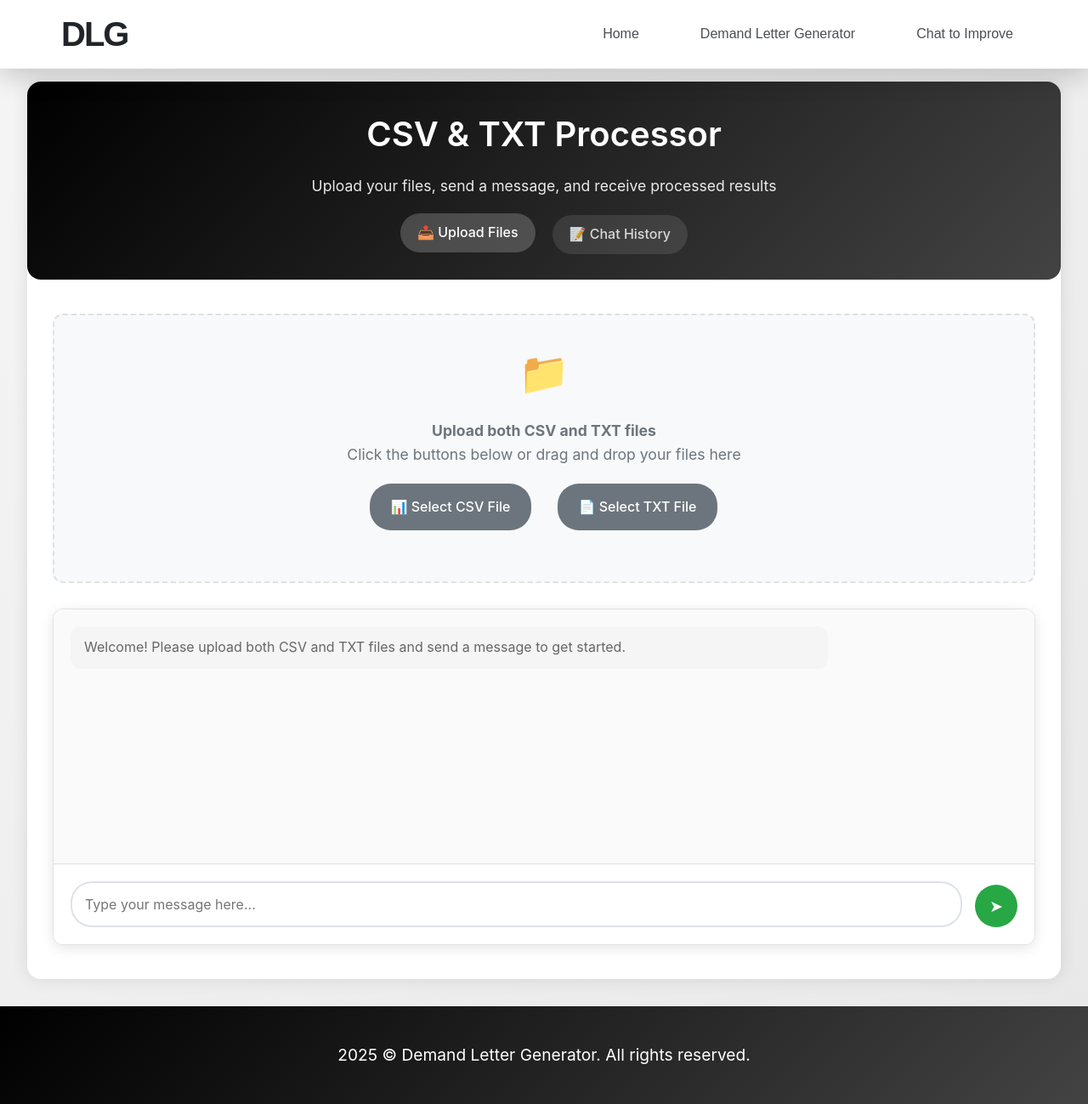
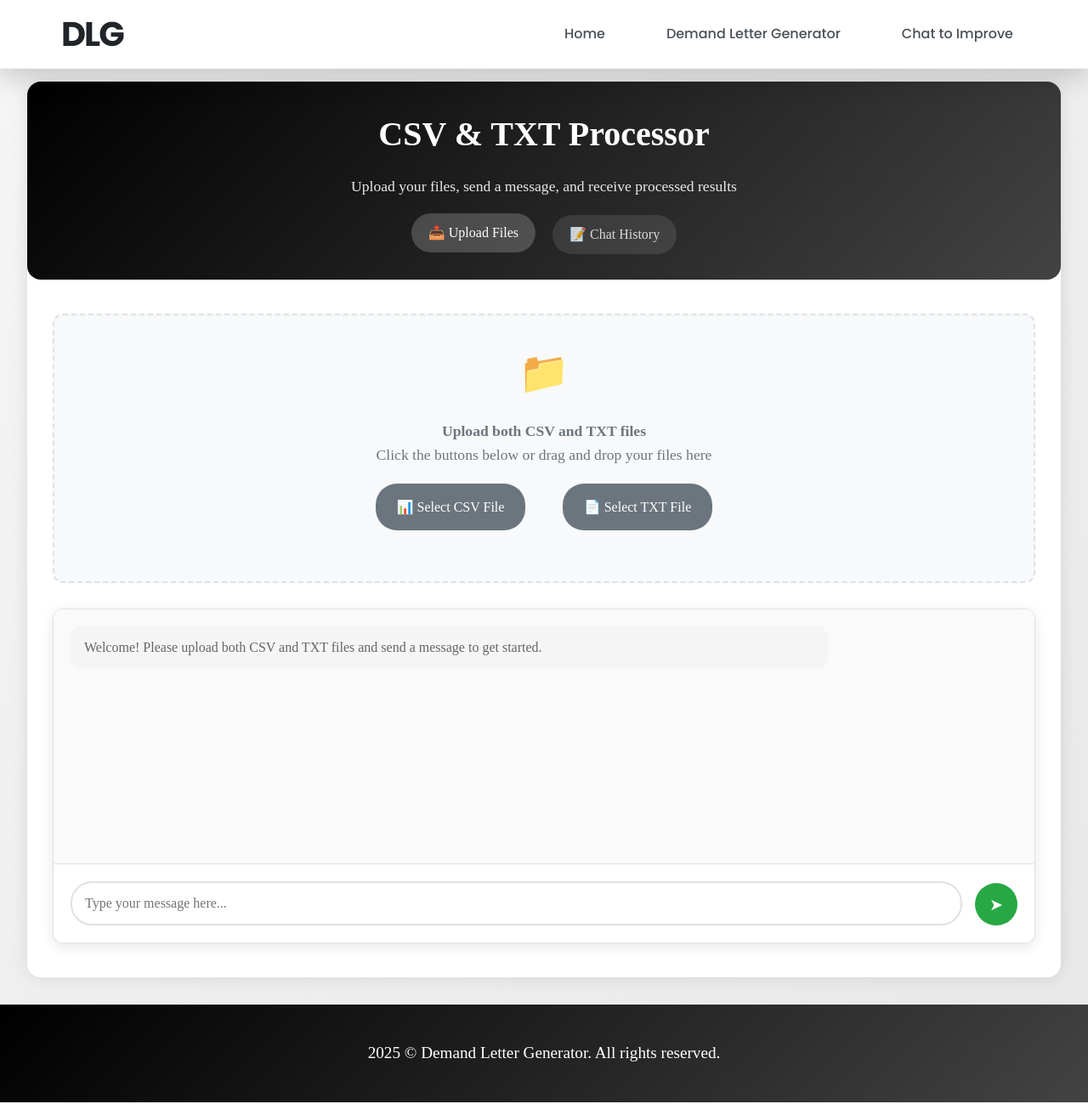
Before and after one commit to arcthaneaidelta/Docx-generation-with-database, a Flask app: page / in a window 1280 px wide. Shown: the whole page at 85% size. Run offline with Flask 3, Linux system fonts and the light colour scheme.

Commit message:
Update base.html

```diff
--- a/Flask_App/templates/base.html
+++ b/Flask_App/templates/base.html
@@ -5,6 +5,7 @@
     <meta name="viewport" content="width=device-width, initial-scale=1.0" />
     <title>{% block title %}CSV & TXT Processor{% endblock %}</title>
     <style>
+      @import url("https://fonts.googleapis.com/css2?family=Poppins:wght@300;400;500;600;700&display=swap");
       * {
         margin: 0;
         padding: 0;
@@ -12,8 +13,8 @@
       }
 
       body {
-        font-family: -apple-system, BlinkMacSystemFont, "Segoe UI", Roboto,
-          Oxygen, Ubuntu, Cantarell, sans-serif;
+/*         font-family: -apple-system, BlinkMacSystemFont, "Segoe UI", Roboto,
+          Oxygen, Ubuntu, Cantarell, sans-serif; */
         line-height: 1.6;
         color: #333;
         background: linear-gradient(135deg, #f5f5f5 0%, #e8e8e8 100%);
```
